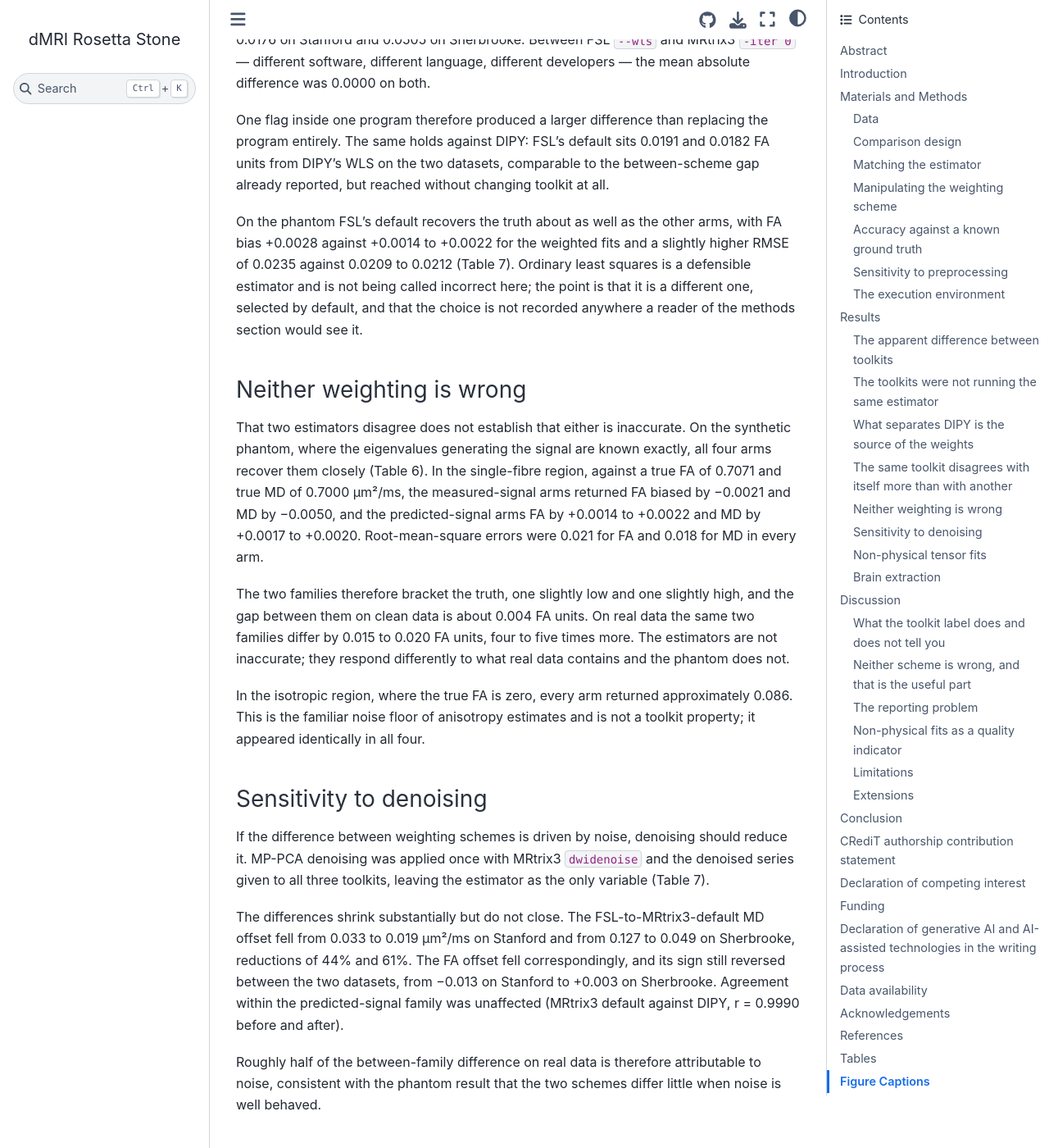
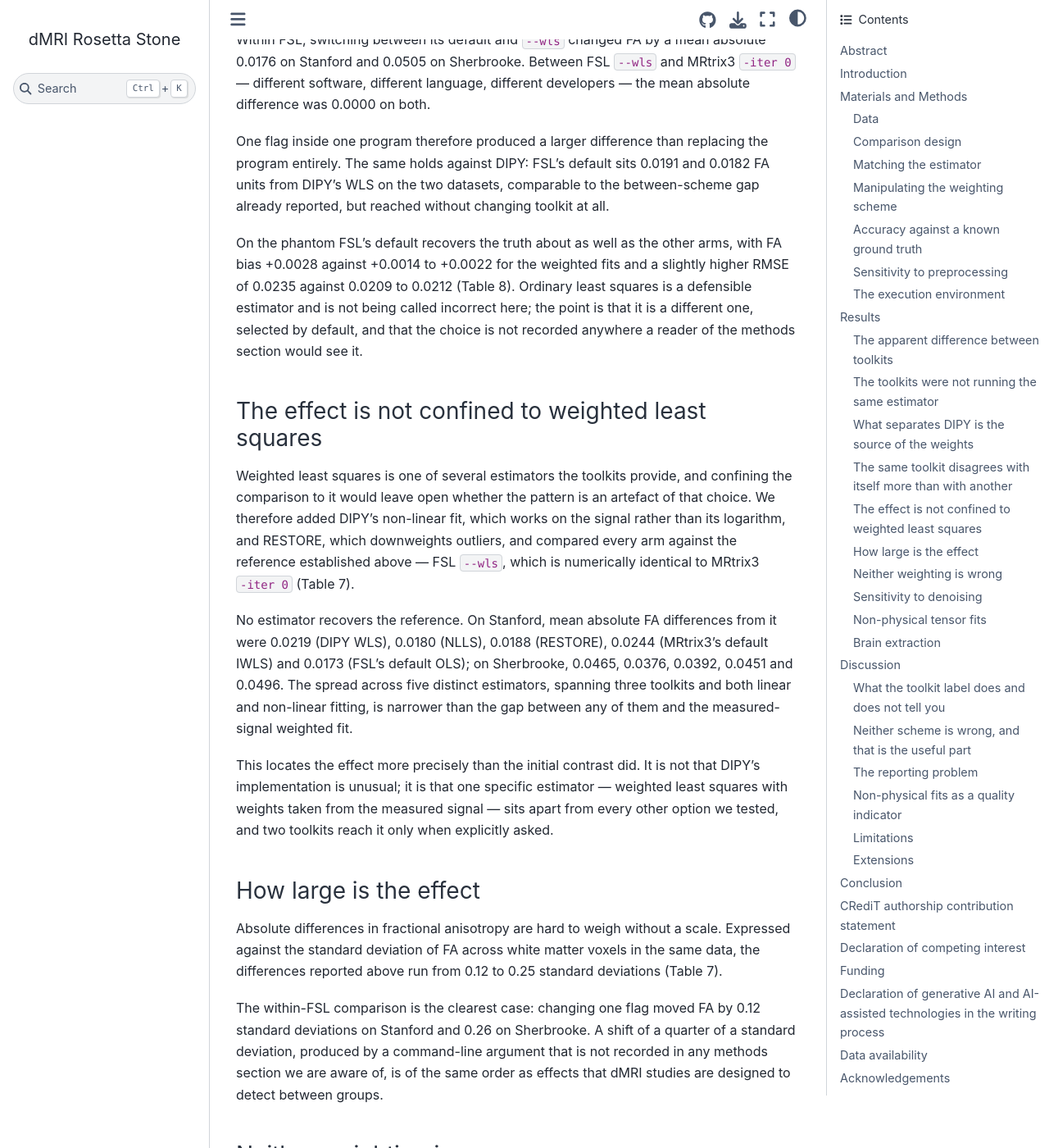
Before and after one commit to happybrotherhood/dmri-rosetta-stone, a Jupyter Book: the page built from article_jnm.md, in a window 1280 px wide and 1400 px high, scrolled down 12177 px. Shown: the whole window at 82% size. Built offline with Jupyter Book 1.0.4 settings and Sphinx 7.4.7 and the Sphinx Book theme 1.1.4, drawn with Linux system fonts in a browser that asks for light colours; pages that are not in the unit, such as notebooks, are missing from menus; some of the changed text lies outside the part shown.

Commit message:
Broaden the estimator scope and put the effect on a scale
Two additions aimed at the reviewer objections that would otherwise carry
the paper to major revision.

Scope. Confining the comparison to weighted least squares left open whether
the pattern was an artefact of that choice. Adding DIPY's non-linear fit and
RESTORE, and comparing all arms against the measured-signal weighted fit,
shows it is not: five estimators across three toolkits, linear and
non-linear, all sit apart from it, and the spread among them is smaller than
their common distance from it. This locates the effect on one specific
estimator rather than on one toolkit's implementation.

Scale. Absolute FA differences are hard to weigh. Expressed against the
standard deviation of FA across white matter in the same data, the
differences run from 0.12 to 0.25 SD, and the within-FSL flag change is 0.12
and 0.26 SD. That is the same order as the group effects these studies are
powered to detect, which is the answer to what the numbers mean in practice.

Adds --dipy-method to generate_fa_maps.py. IRLS was attempted as the direct
analogue of MRtrix3's default but requires further configuration in this
DIPY version and is left out.

Co-Authored-By: Claude Opus 5 (1M context) <noreply@anthropic.com>

```diff
--- a/article_jnm.md
+++ b/article_jnm.md
@@ -8,13 +8,13 @@
 
 ## Abstract
 
-**Background.** Differences between diffusion MRI toolkits are commonly attributed to the software, without establishing which component is responsible.
+**Background.** Differences between diffusion MRI toolkits are commonly attributed to the software, without asking which component is responsible.
 
-**New method.** We compared tensor fits from FSL, MRtrix3 and DIPY on two open datasets, holding every input constant, then varied the estimator rather than the toolkit and validated each arm against a phantom with known eigenvalues.
+**New method.** We compared tensor fits from FSL, MRtrix3 and DIPY on two open datasets with every input held constant, then varied the estimator rather than the toolkit, and validated each arm against a phantom with known eigenvalues.
 
-**Results.** At each toolkit's default the three appeared to disagree. This was an artefact of unmatched estimators: MRtrix3 iterates its reweighting twice by default and FSL performs ordinary least squares unless asked otherwise. Matched to plain weighted least squares, FSL and MRtrix3 agree exactly (r = 1.0000, mean absolute error 0.0000). DIPY differs because it weights by a predicted rather than a measured signal; supplying measured-signal weights cuts its disagreement with FSL from 0.0222 to 0.0003 FA units on one dataset, 0.0468 to 0.0035 on the other. Switching FSL between its own default and `--wls` changed FA by 0.0176 and 0.0505, more than replacing FSL with another toolkit. Against phantom ground truth every arm recovers FA to within 0.003, so no estimator is inaccurate.
+**Results.** At each toolkit's default the three appeared to disagree — an artefact of unmatched estimators, since MRtrix3 iterates its reweighting twice and FSL performs ordinary least squares unless asked otherwise. Matched to plain weighted least squares, FSL and MRtrix3 agree exactly (r = 1.0000, mean absolute error 0.0000). DIPY differs because it weights by a predicted rather than a measured signal; supplying measured-signal weights cuts its disagreement with FSL from 0.0222 to 0.0003 FA units and 0.0468 to 0.0035. Switching FSL between its own default and `--wls` changed FA by more than replacing FSL with another toolkit, by 0.12 to 0.26 standard deviations of white matter FA. Five estimators across three toolkits sat apart from the measured-signal weighted fit. Against phantom ground truth every arm recovered FA to within 0.003, so none is inaccurate.
 
-**Comparison with existing methods.** Earlier work measures variability across whole pipelines and reports it as software-dependent. Isolating the fit and manipulating the estimator shows the dependence is on the weighting scheme and on defaults, not the implementation.
+**Comparison with existing methods.** Earlier work measures variability across pipelines and reports it as software-dependent. Isolating the fit and manipulating the estimator shows the dependence is on the weighting scheme and defaults, not the implementation.
 
 **Conclusions.** Implementations of the same estimator agree to numerical precision. What differs is the estimator each applies by default, which the command a user runs does not reveal. Reporting the toolkit is insufficient; the estimator and its settings should be reported.
 
@@ -185,17 +185,31 @@ Changing one argument inside a single toolkit removes almost all of the differen
 
 ### The same toolkit disagrees with itself more than with another
 
-FSL `dtifit` performs ordinary least squares unless `--wls` is passed. The comparison so far used `--wls`, to match the estimator the other toolkits apply; the default is what most users run. Fitting the same data both ways places the size of the between-toolkit differences in context (Table 6).
+FSL `dtifit` performs ordinary least squares unless `--wls` is passed. The comparison so far used `--wls`, to match the estimator the other toolkits apply; the default is what most users run. Fitting the same data both ways places the size of the between-toolkit differences in context (Table 7).
 
 Within FSL, switching between its default and `--wls` changed FA by a mean absolute 0.0176 on Stanford and 0.0505 on Sherbrooke. Between FSL `--wls` and MRtrix3 `-iter 0` — different software, different language, different developers — the mean absolute difference was 0.0000 on both.
 
 One flag inside one program therefore produced a larger difference than replacing the program entirely. The same holds against DIPY: FSL's default sits 0.0191 and 0.0182 FA units from DIPY's WLS on the two datasets, comparable to the between-scheme gap already reported, but reached without changing toolkit at all.
 
-On the phantom FSL's default recovers the truth about as well as the other arms, with FA bias +0.0028 against +0.0014 to +0.0022 for the weighted fits and a slightly higher RMSE of 0.0235 against 0.0209 to 0.0212 (Table 7). Ordinary least squares is a defensible estimator and is not being called incorrect here; the point is that it is a different one, selected by default, and that the choice is not recorded anywhere a reader of the methods section would see it.
+On the phantom FSL's default recovers the truth about as well as the other arms, with FA bias +0.0028 against +0.0014 to +0.0022 for the weighted fits and a slightly higher RMSE of 0.0235 against 0.0209 to 0.0212 (Table 8). Ordinary least squares is a defensible estimator and is not being called incorrect here; the point is that it is a different one, selected by default, and that the choice is not recorded anywhere a reader of the methods section would see it.
+
+### The effect is not confined to weighted least squares
+
+Weighted least squares is one of several estimators the toolkits provide, and confining the comparison to it would leave open whether the pattern is an artefact of that choice. We therefore added DIPY's non-linear fit, which works on the signal rather than its logarithm, and RESTORE, which downweights outliers, and compared every arm against the reference established above — FSL `--wls`, which is numerically identical to MRtrix3 `-iter 0` (Table 7).
+
+No estimator recovers the reference. On Stanford, mean absolute FA differences from it were 0.0219 (DIPY WLS), 0.0180 (NLLS), 0.0188 (RESTORE), 0.0244 (MRtrix3's default IWLS) and 0.0173 (FSL's default OLS); on Sherbrooke, 0.0465, 0.0376, 0.0392, 0.0451 and 0.0496. The spread across five distinct estimators, spanning three toolkits and both linear and non-linear fitting, is narrower than the gap between any of them and the measured-signal weighted fit.
+
+This locates the effect more precisely than the initial contrast did. It is not that DIPY's implementation is unusual; it is that one specific estimator — weighted least squares with weights taken from the measured signal — sits apart from every other option we tested, and two toolkits reach it only when explicitly asked.
+
+### How large is the effect
+
+Absolute differences in fractional anisotropy are hard to weigh without a scale. Expressed against the standard deviation of FA across white matter voxels in the same data, the differences reported above run from 0.12 to 0.25 standard deviations (Table 7).
+
+The within-FSL comparison is the clearest case: changing one flag moved FA by 0.12 standard deviations on Stanford and 0.26 on Sherbrooke. A shift of a quarter of a standard deviation, produced by a command-line argument that is not recorded in any methods section we are aware of, is of the same order as effects that dMRI studies are designed to detect between groups.
 
 ### Neither weighting is wrong
 
-That two estimators disagree does not establish that either is inaccurate. On the synthetic phantom, where the eigenvalues generating the signal are known exactly, all four arms recover them closely (Table 6). In the single-fibre region, against a true FA of 0.7071 and true MD of 0.7000 µm²/ms, the measured-signal arms returned FA biased by −0.0021 and MD by −0.0050, and the predicted-signal arms FA by +0.0014 to +0.0022 and MD by +0.0017 to +0.0020. Root-mean-square errors were 0.021 for FA and 0.018 for MD in every arm.
+That two estimators disagree does not establish that either is inaccurate. On the synthetic phantom, where the eigenvalues generating the signal are known exactly, all four arms recover them closely (Table 7). In the single-fibre region, against a true FA of 0.7071 and true MD of 0.7000 µm²/ms, the measured-signal arms returned FA biased by −0.0021 and MD by −0.0050, and the predicted-signal arms FA by +0.0014 to +0.0022 and MD by +0.0017 to +0.0020. Root-mean-square errors were 0.021 for FA and 0.018 for MD in every arm.
 
 The two families therefore bracket the truth, one slightly low and one slightly high, and the gap between them on clean data is about 0.004 FA units. On real data the same two families differ by 0.015 to 0.020 FA units, four to five times more. The estimators are not inaccurate; they respond differently to what real data contains and the phantom does not.
 
@@ -203,7 +217,7 @@ In the isotropic region, where the true FA is zero, every arm returned approxima
 
 ### Sensitivity to denoising
 
-If the difference between weighting schemes is driven by noise, denoising should reduce it. MP-PCA denoising was applied once with MRtrix3 `dwidenoise` and the denoised series given to all three toolkits, leaving the estimator as the only variable (Table 7).
+If the difference between weighting schemes is driven by noise, denoising should reduce it. MP-PCA denoising was applied once with MRtrix3 `dwidenoise` and the denoised series given to all three toolkits, leaving the estimator as the only variable (Table 8).
 
 The differences shrink substantially but do not close. The FSL-to-MRtrix3-default MD offset fell from 0.033 to 0.019 µm²/ms on Stanford and from 0.127 to 0.049 on Sherbrooke, reductions of 44% and 61%. The FA offset fell correspondingly, and its sign still reversed between the two datasets, from −0.013 on Stanford to +0.003 on Sherbrooke. Agreement within the predicted-signal family was unaffected (MRtrix3 default against DIPY, r = 0.9990 before and after).
 
@@ -236,6 +250,8 @@ The result that organises the others is that FSL and MRtrix3, given the same est
 What varies is which estimator each toolkit applies when the user does not specify one. MRtrix3 ships two iterations of reweighted least squares; FSL performs ordinary least squares unless `--wls` is passed; DIPY performs a single weighted fit but derives the weights from a preliminary OLS prediction rather than from the measured signal. None of this appears in the command a user types. `dwi2tensor dwi.mif tensor.mif` and `dtifit -k data -o out ...` look like the same operation described in two dialects, which is how the field generally treats them, and they are not.
 
 The comparison within FSL makes the size of this plain. Changing one flag in one program moved FA by 0.0176 and 0.0505 mean absolute units on the two datasets, while replacing that program with MRtrix3 at a matched estimator moved it by 0.0000. Whatever "software-related variability" denotes, it is not a property of the software.
+
+Expressed on a scale that can be weighed, those shifts are 0.12 and 0.26 standard deviations of white matter FA. That is not a rounding difference. It is the same order as the group effects dMRI studies are powered to detect, produced by an argument that appears in no methods section we have read. Widening the comparison to five estimators across three toolkits, linear and non-linear, does not change the picture: every one of them sits apart from the measured-signal weighted fit, and the spread among them is smaller than their common distance from it.
 
 This reframes what "software-related variability" means in dMRI. Reported differences between toolkits are real, and our first analysis reproduced them, but they are not differences between codebases. They are differences between statistical estimators that happen to be bundled as defaults. The distinction matters because the two have different remedies: a codebase difference would require the developers to act, whereas an estimator difference can be removed by the analyst, in our case with a single command-line argument.
 
@@ -421,7 +437,22 @@ Veraart J, Novikov DS, Christiaens D, Ades-aron B, Sijbers J, and Fieremans E (2
 |  | FSL `--wls` vs. MRtrix3 `-iter 0` | 1.0000 | 0.0000 | +0.0000 |
 |  | FSL default (OLS) vs. DIPY WLS | 0.9884 | 0.0182 | +0.0013 |
 
-**Table 6. Accuracy against a known ground truth.** Synthetic phantom, SNR approximately 30. FSL `--wls`, MRtrix3 `-iter 0` and DIPY WLS are the same estimator; MRtrix3's default and FSL's default are listed separately. Crossing-fibre region excluded. MD in µm²/ms.
+**Table 6. Every estimator against the measured-signal weighted fit.** The reference is FSL `dtifit --wls`, which is numerically identical to MRtrix3 `dwi2tensor -iter 0`. MAE/SD expresses the mean absolute difference as a fraction of the standard deviation of FA across white matter voxels in the same data, so that the size of each difference can be weighed. Arms marked (default) are what the toolkit does without options.
+
+| Dataset | Arm | FA r | FA MAE | FA bias | MAE / SD |
+|---|---|---|---|---|---|
+| Stanford | FSL default, OLS (default) | 0.9676 | 0.0173 | +0.0015 | 0.12 |
+|  | MRtrix3, IWLS ×2 (default) | 0.9683 | 0.0244 | -0.0184 | 0.17 |
+|  | DIPY WLS (default) | 0.9686 | 0.0219 | -0.0156 | 0.15 |
+|  | DIPY NLLS | 0.9781 | 0.0180 | -0.0125 | 0.12 |
+|  | DIPY RESTORE | 0.9730 | 0.0188 | -0.0128 | 0.13 |
+| Sherbrooke | FSL default, OLS (default) | 0.9126 | 0.0496 | +0.0171 | 0.25 |
+|  | MRtrix3, IWLS ×2 (default) | 0.9213 | 0.0451 | +0.0142 | 0.23 |
+|  | DIPY WLS (default) | 0.9176 | 0.0465 | +0.0186 | 0.24 |
+|  | DIPY NLLS | 0.9386 | 0.0376 | +0.0178 | 0.19 |
+|  | DIPY RESTORE | 0.9344 | 0.0392 | +0.0165 | 0.20 |
+
+**Table 7. Accuracy against a known ground truth.** Synthetic phantom, SNR approximately 30. FSL `--wls`, MRtrix3 `-iter 0` and DIPY WLS are the same estimator; MRtrix3's default and FSL's default are listed separately. Crossing-fibre region excluded. MD in µm²/ms.
 
 *Isotropic region — true FA = 0.0000, true MD = 0.9000*
 
@@ -443,7 +474,7 @@ Veraart J, Novikov DS, Christiaens D, Ades-aron B, Sijbers J, and Fieremans E (2
 | MRtrix3 default (IWLS) | 0.7093 | +0.0022 | 0.0209 | 0.7020 | +0.0020 | 0.0175 |
 | FSL default (OLS) | 0.7099 | +0.0028 | 0.0235 | 0.7021 | +0.0021 | 0.0176 |
 
-**Table 7. Sensitivity to denoising.** The same comparison after MP-PCA denoising applied once and given to all three toolkits. Toolkits at their default settings, as in Table 2. MD in µm²/ms.
+**Table 8. Sensitivity to denoising.** The same comparison after MP-PCA denoising applied once and given to all three toolkits. Toolkits at their default settings, as in Table 2. MD in µm²/ms.
 
 | Dataset | Comparison | FA bias raw | FA bias denoised | MD bias raw | MD bias denoised |
 |---|---|---|---|---|---|
```
Also changed, not shown: other parts of article_jnm.md (+2 -2 lines), 1 other file.
